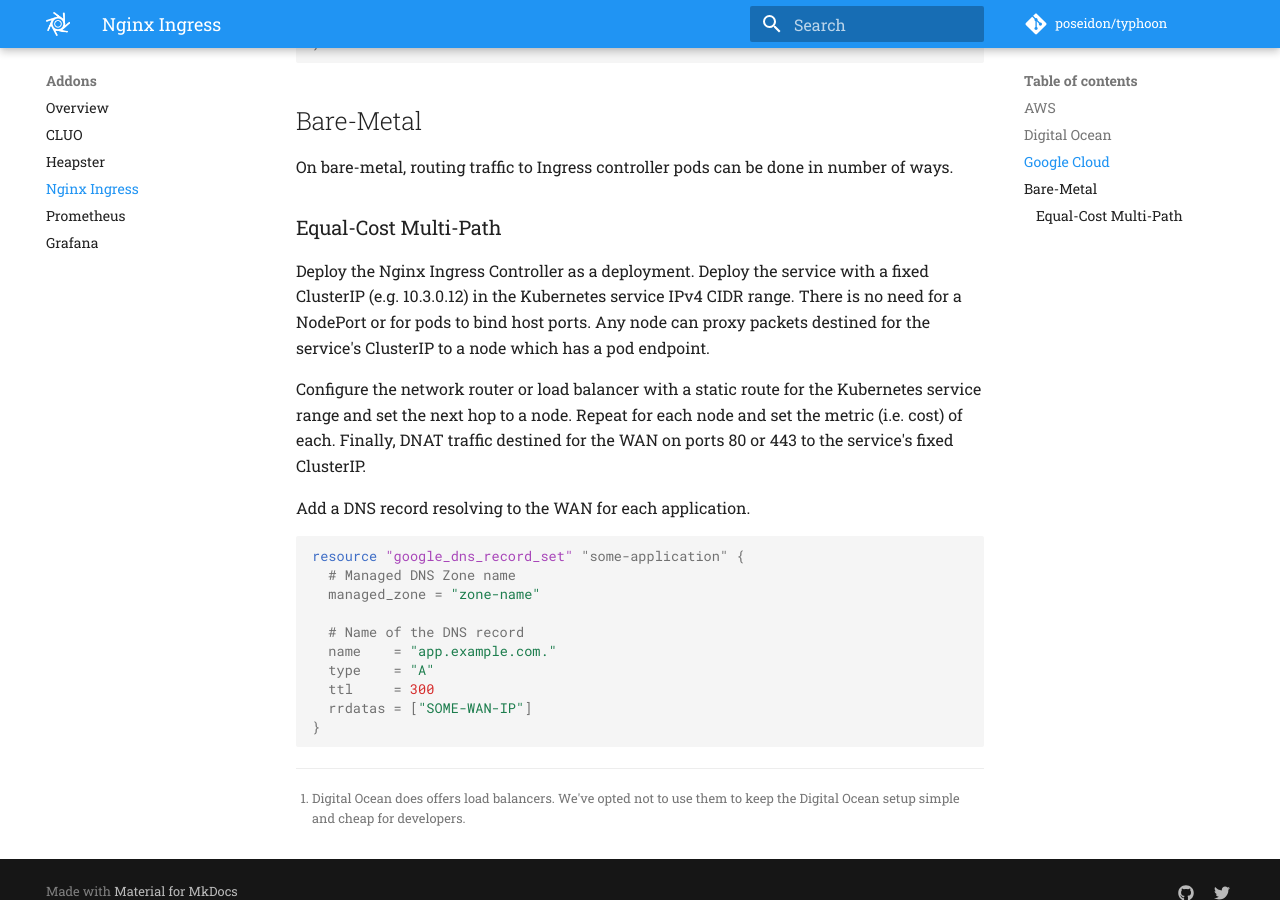
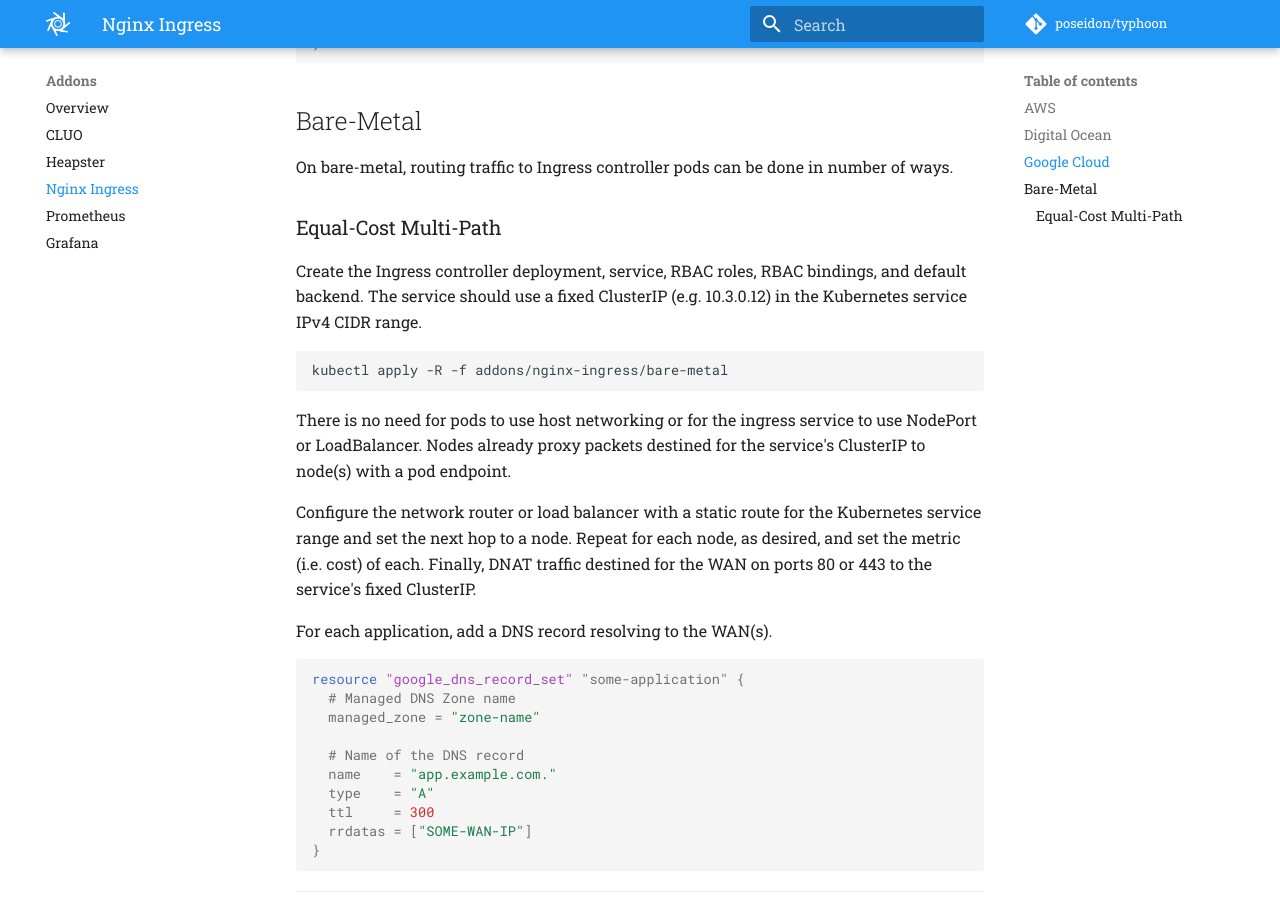
Before and after one commit to poseidon/typhoon, an MkDocs documentation site: the page built from docs/addons/ingress.md, in a window 1280 px wide and 900 px high, scrolled down 2449 px. Built offline with MkDocs 1.6.1 and Material for MkDocs 9.7.7, drawn with Linux system fonts in a browser that asks for light colours; comment, search, counter and statistics services are not loaded; old or Windows-style settings are respelled for this version of MkDocs.

Commit message:
Add nginx-ingress addon manifests for bare-metal

````diff
--- a/docs/addons/ingress.md
+++ b/docs/addons/ingress.md
@@ -101,11 +101,17 @@ On bare-metal, routing traffic to Ingress controller pods can be done in number
 
 ### Equal-Cost Multi-Path
 
-Deploy the Nginx Ingress Controller as a deployment. Deploy the service with a fixed ClusterIP (e.g. 10.3.0.12) in the Kubernetes service IPv4 CIDR range. There is no need for a NodePort or for pods to bind host ports. Any node can proxy packets destined for the service's ClusterIP to a node which has a pod endpoint.
+Create the Ingress controller deployment, service, RBAC roles, RBAC bindings, and default backend. The service should use a fixed ClusterIP (e.g. 10.3.0.12) in the Kubernetes service IPv4 CIDR range.
 
-Configure the network router or load balancer with a static route for the Kubernetes service range and set the next hop to a node. Repeat for each node and set the metric (i.e. cost) of each. Finally, DNAT traffic destined for the WAN on ports 80 or 443 to the service's fixed ClusterIP.
+```
+kubectl apply -R -f addons/nginx-ingress/bare-metal
+```
 
-Add a DNS record resolving to the WAN for each application.
+There is no need for pods to use host networking or for the ingress service to use NodePort or LoadBalancer. Nodes already proxy packets destined for the service's ClusterIP to node(s) with a pod endpoint.
+
+Configure the network router or load balancer with a static route for the Kubernetes service range and set the next hop to a node. Repeat for each node, as desired, and set the metric (i.e. cost) of each. Finally, DNAT traffic destined for the WAN on ports 80 or 443 to the service's fixed ClusterIP.
+
+For each application, add a DNS record resolving to the WAN(s).
 
 ```tf
 resource "google_dns_record_set" "some-application" {
````
Also changed, not shown: CHANGES.md (+1 -0 lines), 9 other files.
